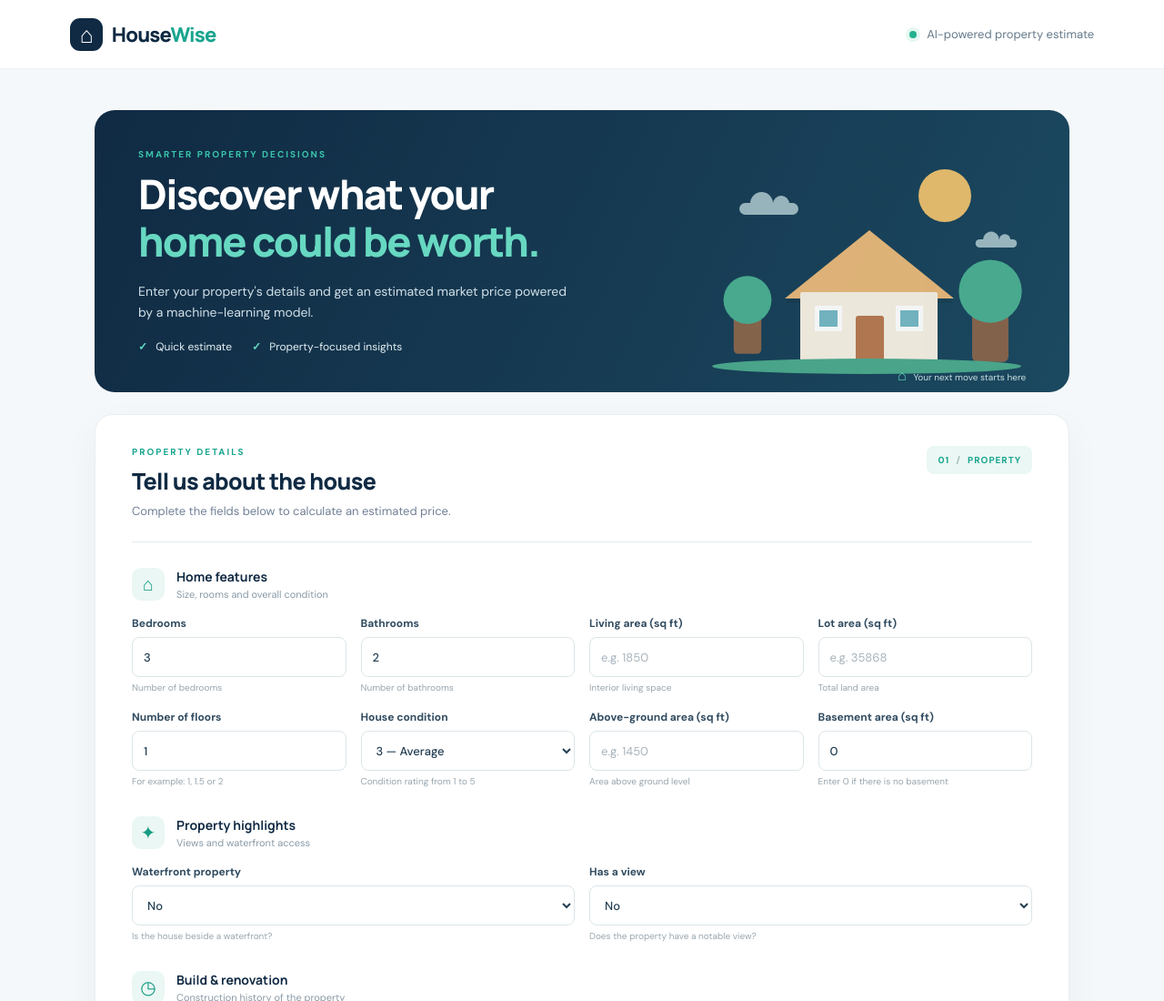
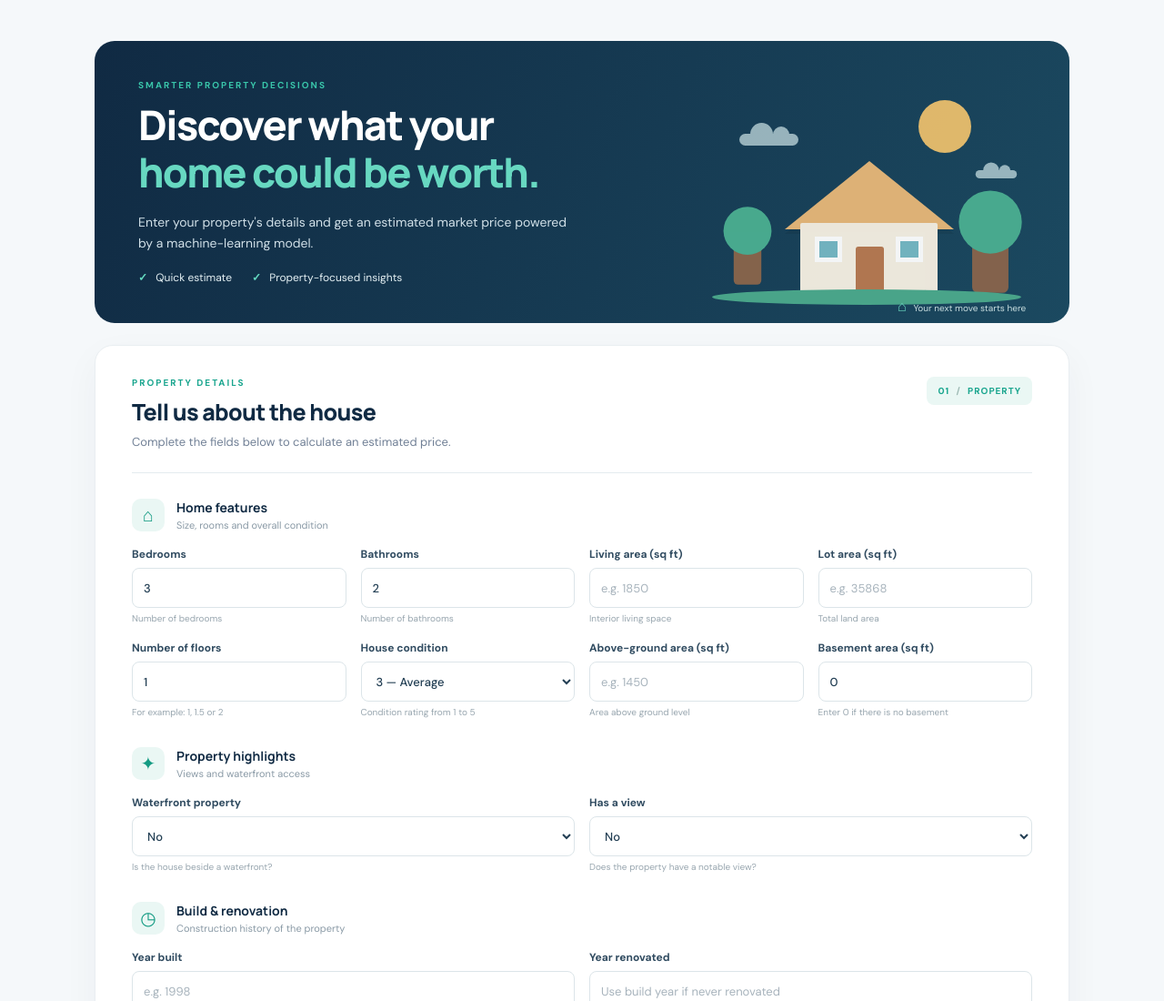
Before and after one commit to basharat68-jutt/Home-Price-Prediction-Deployed-Project, a plain HTML site: page housewise-frontend/index.html in a window 1280 px wide. Shown: the top 1100 px of the page at 91% size. Drawn offline with Linux system fonts and the light colour scheme.

Commit message:
files moved

```diff
--- a/index.html
+++ b/housewise-frontend/index.html
@@ -11,11 +11,6 @@
   <link rel="stylesheet" href="style.css">
 </head>
 <body>
-  <header class="topbar">
-    <a class="brand" href="#"><span class="brand-mark">⌂</span><span>House<span class="brand-accent">Wise</span></span></a>
-    <span class="top-note"><span class="live-dot"></span> AI-powered property estimate</span>
-  </header>
-
   <main>
     <section class="hero">
       <div class="hero-copy">
```
Also changed, not shown: housewise-frontend/script.js (renamed from script.js), housewise-frontend/style.css (renamed from style.css).
